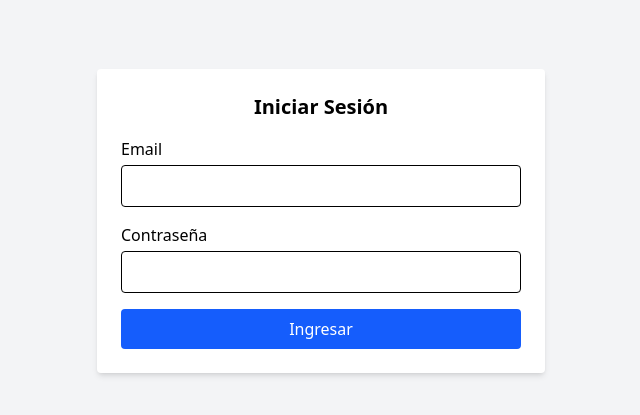
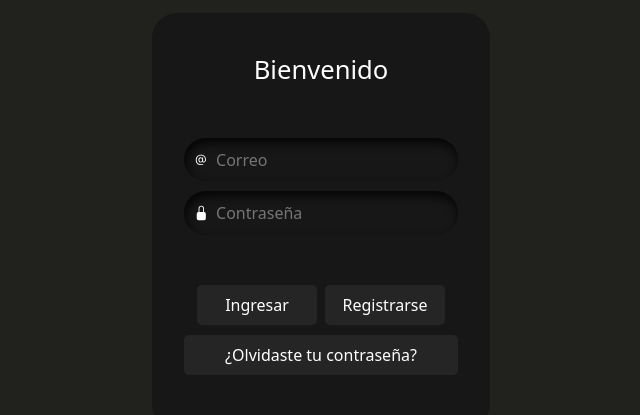
Before and after one commit to GastonZ/Zoco_Tech_Test, a React (Vite) app: page / in a window 1280 px wide. Shown: the part 179-594 px from the top of the page, without its empty margins (319-959 px from the left). Built offline with nearby package versions, Linux system fonts and the light colour scheme.

Commit message:
added layout and new login signup form component

```diff
--- /dev/null
+++ b/src/components/loginSignupForm/BeautyLoginSignup.jsx
@@ -0,0 +1,60 @@
+import React from 'react'
+import styles from './style.module.css'
+
+const BeautyLoginSignup = ({
+    email,
+    password,
+    onEmailChange,
+    onPasswordChange,
+    onSubmit,
+    loading,
+    error
+}) => {
+    return (
+        <form className={styles.form} onSubmit={onSubmit}>
+            <p className={styles.heading}>Bienvenido</p>
+
+            {error && <div className="text-red-500 text-sm text-center mb-2">{error}</div>}
+
+            <div className={styles.field}>
+                <svg className="input-icon" xmlns="http://www.w3.org/2000/svg" width="16" height="16" fill="currentColor" viewBox="0 0 16 16">
+                    <path d="M13.106 7.222c0-2.967-2.249-5.032-5.482-5.032-3.35 0-5.646 2.318-5.646 5.702 0 3.493 2.235 5.708 5.762 5.708.862 0 1.689-.123 2.304-.335v-.862c-.43.199-1.354.328-2.29.328-2.926 0-4.813-1.88-4.813-4.798 0-2.844 1.921-4.881 4.594-4.881 2.735 0 4.608 1.688 4.608 4.156 0 1.682-.554 2.769-1.416 2.769-.492 0-.772-.28-.772-.76V5.206H8.923v.834h-.11c-.266-.595-.881-.964-1.6-.964-1.4 0-2.378 1.162-2.378 2.823 0 1.737.957 2.906 2.379 2.906.8 0 1.415-.39 1.709-1.087h.11c.081.67.703 1.148 1.503 1.148 1.572 0 2.57-1.415 2.57-3.643zm-7.177.704c0-1.197.54-1.907 1.456-1.907.93 0 1.524.738 1.524 1.907S8.308 9.84 7.371 9.84c-.895 0-1.442-.725-1.442-1.914z"></path>
+                </svg>
+                <input
+                    autoComplete="off"
+                    placeholder="Correo"
+                    className={styles.input_field}
+                    type="email"
+                    value={email}
+                    onChange={onEmailChange}
+                    required
+                />
+            </div>
+
+            <div className={styles.field}>
+                <svg className="input-icon" xmlns="http://www.w3.org/2000/svg" width="16" height="16" fill="currentColor" viewBox="0 0 16 16">
+                    <path d="M8 1a2 2 0 0 1 2 2v4H6V3a2 2 0 0 1 2-2zm3 6V3a3 3 0 0 0-6 0v4a2 2 0 0 0-2 2v5a2 2 0 0 0 2 2h6a2 2 0 0 0 2-2V9a2 2 0 0 0-2-2z"></path>
+                </svg>
+                <input
+                    placeholder="Contraseña"
+                    className={styles.input_field}
+                    type="password"
+                    value={password}
+                    onChange={onPasswordChange}
+                    required
+                />
+            </div>
+
+            <div className={styles.btn}>
+                <button className={styles.button2} type="submit" disabled={loading}>
+                    {loading ? 'Ingresando...' : 'Ingresar'}
+                </button>
+                <button className={styles.button2} type="button">Registrarse</button>
+            </div>
+
+            <button className={styles.button3} type="button">¿Olvidaste tu contraseña?</button>
+        </form>
+    )
+}
+
+export default BeautyLoginSignup
--- /dev/null
+++ b/src/components/loginSignupForm/style.module.css
@@ -0,0 +1,96 @@
+.form {
+    display: flex;
+    flex-direction: column;
+    gap: 10px;
+    padding-left: 2em;
+    padding-right: 2em;
+    padding-bottom: 0.4em;
+    background-color: #171717;
+    border-radius: 25px;
+    transition: .4s ease-in-out;
+}
+
+.form:hover {
+    transform: scale(1.05);
+    border: 1px solid #F4EC10;
+}
+
+.heading {
+    text-align: center;
+    margin: 1.5em 0 1.5em 0;
+    color: rgb(255, 255, 255);
+    font-size: 1.6em;
+}
+
+.field {
+    display: flex;
+    align-items: center;
+    justify-content: center;
+    gap: 0.5em;
+    border-radius: 25px;
+    padding: 0.6em;
+    border: none;
+    outline: none;
+    color: white;
+    background-color: #171717;
+    box-shadow: inset 2px 5px 10px rgb(5, 5, 5);
+}
+
+.input_icon {
+    height: 1.3em;
+    width: 1.3em;
+    fill: white;
+}
+
+.input_field {
+    background: none;
+    border: none;
+    outline: none;
+    width: 100%;
+    color: #d3d3d3;
+}
+
+.form .btn {
+    display: flex;
+    justify-content: center;
+    flex-direction: row;
+    margin-top: 2.5em;
+    gap: 0.5em;
+}
+
+.button2 {
+    padding: 0.5em 0 0.5em 0;
+    border-radius: 5px;
+    border: none;
+    outline: none;
+    width: 120px;
+    text-align: center;
+    transition: .4s ease-in-out;
+    background-color: #252525;
+    color: white;
+    font-weight: 500;
+    cursor: pointer;
+}
+
+.button2:hover {
+    background-color: #F4EC10;
+    color: black;
+}
+
+.button3 {
+    margin-bottom: 3em;
+    padding: 0.5em;
+    border-radius: 5px;
+    border: none;
+    outline: none;
+    transition: .4s ease-in-out;
+    background-color: #252525;
+    color: white;
+    font-weight: 500;
+    cursor: pointer;
+}
+
+.button3:hover {
+    background-color: red;
+    color: white;
+}
--- /dev/null
+++ b/src/layout/Layout.jsx
@@ -0,0 +1,11 @@
+import React from 'react'
+
+const Layout = ({children}) => {
+  return (
+    <div className='bg-[#21211E] min-h-screen'>
+        {children}
+    </div>
+  )
+}
+
+export default Layout
--- a/src/main.jsx
+++ b/src/main.jsx
@@ -3,11 +3,14 @@ import { createRoot } from 'react-dom/client'
 import './index.css'
 import App from './App.jsx'
 import { AuthProvider } from './context/AuthContext.jsx'
+import Layout from './layout/Layout.jsx'
 
 createRoot(document.getElementById('root')).render(
   <StrictMode>
     <AuthProvider>
-      <App />
+      <Layout>
+        <App />
+      </Layout>
     </AuthProvider>
   </StrictMode>,
 )
--- a/src/pages/Login.jsx
+++ b/src/pages/Login.jsx
@@ -2,11 +2,9 @@ import React, { useState } from 'react'
 import { useNavigate } from 'react-router-dom'
 import { login as loginMock } from '../api/mockApi'
 import { useAuth } from '../context/AuthContext'
-import RegularBtn from '../components/buttons/RegularBtn'
-import RegularInput from '../components/inputs/RegularInput'
+import BeautyLoginSignup from '../components/loginSignupForm/BeautyLoginSignup'
 
 const Login = () => {
-
   const [email, setEmail] = useState('')
   const [password, setPassword] = useState('')
   const [error, setError] = useState('')
@@ -23,44 +21,24 @@ const Login = () => {
       const { token, user } = await loginMock({ email, password })
       login(token, user)
       navigate('/dashboard')
-        } catch (error) {
-            setError(error)
+    } catch (err) {
+      setError('Credenciales inválidas')
     } finally {
       setLoading(false)
     }
   }
 
   return (
-        <div className="min-h-screen flex items-center justify-center bg-gray-100 p-4">
-            <form
+    <div className="min-h-screen flex items-center justify-center p-4">
+      <BeautyLoginSignup
+        email={email}
+        password={password}
+        onEmailChange={(e) => setEmail(e.target.value)}
+        onPasswordChange={(e) => setPassword(e.target.value)}
         onSubmit={handleSubmitUser}
-                className="w-full max-w-md bg-white p-6 rounded shadow-md space-y-4"
-            >
-                <h1 className="text-xl font-bold text-center">Iniciar Sesión</h1>
-                {error && <div className="text-red-500">{error}</div>}
-                <RegularInput
-                    label="Email"
-                    type="email"
-                    value={email}
-                    onChange={(e) => setEmail(e.target.value)}
-                    required
+        loading={loading}
+        error={error}
       />
-
-                <RegularInput
-                    label="Contraseña"
-                    type="password"
-                    value={password}
-                    onChange={(e) => setPassword(e.target.value)}
-                    required
-                />
-
-                <RegularBtn
-                    type="submit"
-                    text="Ingresar"
-                    disabled={loading}
-                    loading={loading}
-                />
-            </form>
     </div>
   )
 }
```
Lines whose indentation alone changed are shown as unchanged.
